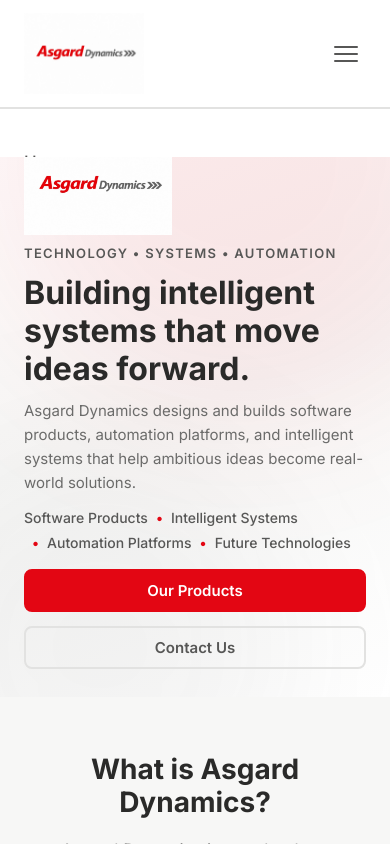
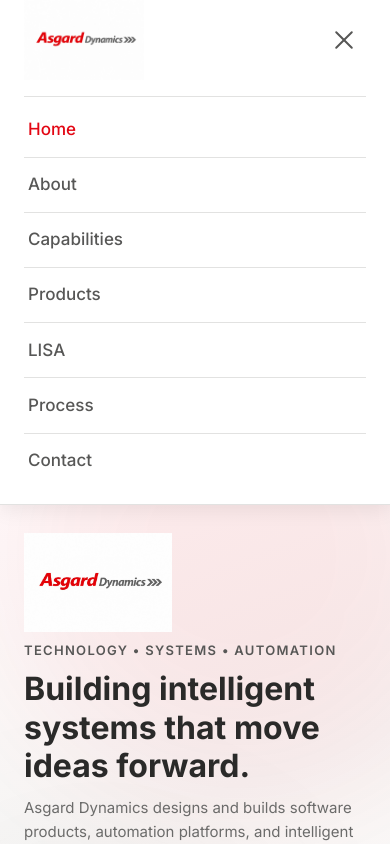
Before and after one commit to IDWorxLabs/asgard-dynamics-website, a React (Vite) app: page / in a window 390 px wide. Both pictures are taken after a click on the button "Open navigation menu". Shown: the top 844 px of the page. Built offline with nearby package versions, Linux system fonts and the light colour scheme.

Commit message:
fix: repair mobile navigation menu

```diff
--- a/src/components/Header.jsx
+++ b/src/components/Header.jsx
@@ -1,4 +1,4 @@
-import { useState } from 'react'
+import { useEffect, useId, useRef, useState } from 'react'
 import { Link, useLocation } from 'react-router-dom'
 import logo from '../assets/logo.png'
 
@@ -33,29 +33,84 @@
 export default function Header() {
   const [menuOpen, setMenuOpen] = useState(false)
   const { pathname } = useLocation()
+  const [menuPathname, setMenuPathname] = useState(pathname)
+  const headerRef = useRef(null)
+  const menuBtnRef = useRef(null)
+  const navId = useId()
+
+  if (pathname !== menuPathname) {
+    setMenuPathname(pathname)
+    setMenuOpen(false)
+  }
 
   const closeMenu = () => setMenuOpen(false)
+  const toggleMenu = () => setMenuOpen((open) => !open)
+
+  useEffect(() => {
+    const onResize = () => {
+      if (window.matchMedia('(min-width: 769px)').matches) {
+        setMenuOpen(false)
+      }
+    }
+
+    window.addEventListener('resize', onResize)
+    return () => window.removeEventListener('resize', onResize)
+  }, [])
+
+  useEffect(() => {
+    if (!menuOpen) return undefined
+
+    const onKeyDown = (event) => {
+      if (event.key === 'Escape') {
+        setMenuOpen(false)
+        menuBtnRef.current?.focus()
+      }
+    }
+
+    const onPointerDown = (event) => {
+      if (headerRef.current && !headerRef.current.contains(event.target)) {
+        setMenuOpen(false)
+      }
+    }
+
+    document.addEventListener('keydown', onKeyDown)
+    document.addEventListener('pointerdown', onPointerDown)
+
+    return () => {
+      document.removeEventListener('keydown', onKeyDown)
+      document.removeEventListener('pointerdown', onPointerDown)
+    }
+  }, [menuOpen])
 
   return (
-    <header className="header">
+    <header
+      ref={headerRef}
+      className={`header${menuOpen ? ' header--menu-open' : ''}`}
+    >
       <div className="container header__inner">
         <Link to="/" className="header__logo" aria-label="Asgard Dynamics home" onClick={closeMenu}>
           <img src={logo} alt="Asgard Dynamics" className="logo-img" />
         </Link>
 
         <button
+          ref={menuBtnRef}
           type="button"
-          className="header__menu-btn"
-          aria-label={menuOpen ? 'Close menu' : 'Open menu'}
+          className={`header__menu-btn${menuOpen ? ' header__menu-btn--open' : ''}`}
+          aria-label={menuOpen ? 'Close navigation menu' : 'Open navigation menu'}
           aria-expanded={menuOpen}
-          onClick={() => setMenuOpen((open) => !open)}
+          aria-controls={navId}
+          onClick={toggleMenu}
         >
           <span />
           <span />
           <span />
         </button>
 
-        <nav className={`header__nav ${menuOpen ? 'header__nav--open' : ''}`} aria-label="Main navigation">
+        <nav
+          id={navId}
+          className={`header__nav${menuOpen ? ' header__nav--open' : ''}`}
+          aria-label="Main navigation"
+        >
           <ul className="header__links">
             {NAV_LINKS.map((item) => (
               <li key={item.label}>
--- a/src/index.css
+++ b/src/index.css
@@ -190,6 +190,7 @@
   justify-content: space-between;
   height: 100%;
   gap: 1rem;
+  position: relative;
 }
 
 .header__logo {
@@ -209,13 +210,20 @@
   flex-direction: column;
   justify-content: center;
   gap: 5px;
-  width: 40px;
-  height: 40px;
-  padding: 8px;
+  width: 44px;
+  height: 44px;
+  padding: 10px;
   background: none;
   border: none;
   cursor: pointer;
   border-radius: 6px;
+  position: relative;
+  z-index: 2;
+}
+
+.header__menu-btn:focus-visible {
+  outline: 2px solid var(--color-red);
+  outline-offset: 2px;
 }
 
 .header__menu-btn span {
@@ -225,6 +233,19 @@
   background: var(--color-grey);
   border-radius: 1px;
   transition: transform var(--transition), opacity var(--transition);
+  transform-origin: center;
+}
+
+.header__menu-btn--open span:nth-child(1) {
+  transform: translateY(7px) rotate(45deg);
+}
+
+.header__menu-btn--open span:nth-child(2) {
+  opacity: 0;
+}
+
+.header__menu-btn--open span:nth-child(3) {
+  transform: translateY(-7px) rotate(-45deg);
 }
 
 .header__nav {
@@ -246,7 +267,8 @@
   transition: color var(--transition);
 }
 
-.header__links a:hover {
+.header__links a:hover,
+.header__links a[aria-current='page'] {
   color: var(--color-red);
 }
 
@@ -1124,39 +1146,63 @@
     display: flex;
   }
 
+  .header {
+    height: auto;
+    min-height: var(--header-height);
+  }
+
+  .header--menu-open {
+    box-shadow: var(--shadow-md);
+  }
+
+  .header__inner {
+    flex-wrap: wrap;
+    height: auto;
+    min-height: var(--header-height);
+    align-items: center;
+  }
+
   .header__nav {
-    position: fixed;
-    top: var(--header-height);
-    left: 0;
-    right: 0;
-    bottom: 0;
+    display: none;
+    order: 3;
+    width: 100%;
+    flex-basis: 100%;
     flex-direction: column;
     align-items: stretch;
     gap: 0;
-    padding: 1.5rem;
-    background: var(--color-bg);
+    padding: 0.35rem 0 1rem;
+    margin: 0;
+    background: #fff;
     border-top: 1px solid var(--color-border);
-    transform: translateX(100%);
-    transition: transform 0.3s ease;
-    overflow-y: auto;
   }
 
   .header__nav--open {
-    transform: translateX(0);
+    display: flex;
   }
 
   .header__links {
     flex-direction: column;
     align-items: stretch;
     gap: 0;
-    margin-bottom: 1.5rem;
+    margin: 0;
+    width: 100%;
   }
 
   .header__links a {
     display: block;
-    padding: 1rem 0;
+    padding: 0.95rem 0.25rem;
     border-bottom: 1px solid var(--color-border);
     font-size: 1.0625rem;
+    line-height: 1.4;
+  }
+
+  .header__links a:focus-visible {
+    outline: 2px solid var(--color-red);
+    outline-offset: 2px;
+  }
+
+  .header__links li:last-child a {
+    border-bottom: none;
   }
 
   .hero {
```
